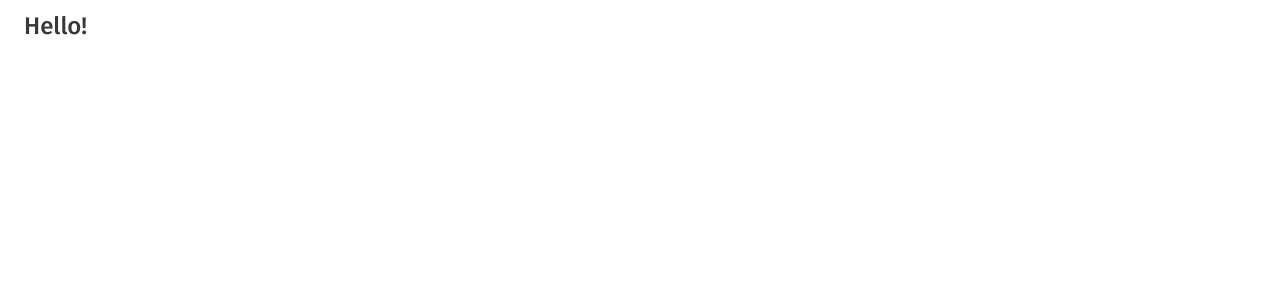
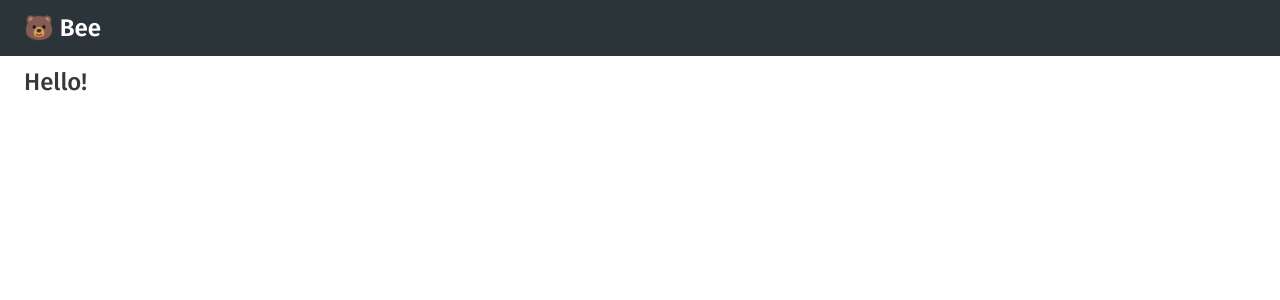
Before and after one commit to freddydc/bee-hive, a Next.js app: page / in a window 1280 px wide. Shown: the top 300 px of the page. Built offline with nearby package versions, Linux system fonts and the light colour scheme.

Commit message:
Add navbar

```diff
--- /dev/null
+++ b/components/Layout/Layout.tsx
@@ -0,0 +1,21 @@
+import Head from 'next/head'
+import { Navbar } from '@components/Navbar'
+
+type LayoutProps = {
+  title?: string
+  children: React.ReactNode
+}
+
+const SITE_BRAND = 'Bee'
+
+export const Layout = ({ children, title }: LayoutProps) => {
+  return (
+    <>
+      <Head>
+        <title>{!title ? SITE_BRAND : `${title} - ${SITE_BRAND}`}</title>
+      </Head>
+      <Navbar />
+      <main>{children}</main>
+    </>
+  )
+}
--- /dev/null
+++ b/components/Layout/index.ts
@@ -0,0 +1 @@
+export { Layout } from './Layout'
--- /dev/null
+++ b/components/Navbar/Navbar.module.css
@@ -0,0 +1,11 @@
+.navbar {
+  padding: 1rem 1.5rem;
+  background-color: #2a3439;
+}
+
+.logo {
+  font-size: 1.5rem;
+  line-height: 1.5rem;
+  font-weight: 600;
+  color: #fff;
+}
--- /dev/null
+++ b/components/Navbar/Navbar.tsx
@@ -0,0 +1,54 @@
+import styles from './Navbar.module.css'
+import { useEffect, useState } from 'react'
+import Link from 'next/link'
+
+type LogoProps = {
+  name: string
+}
+
+const BRANDS = ['🐻', '🐪']
+
+export const Navbar = () => {
+  return (
+    <header className={styles.navbar}>
+      <Logo name="Bee" />
+    </header>
+  )
+}
+
+function Logo({ name }: LogoProps) {
+  const [brandIndex, setBrandIndex] = useState(0)
+  const [isHovering, setIsHovering] = useState(false)
+
+  const toggleBrand = () => {
+    setIsHovering(!isHovering)
+  }
+
+  useEffect(() => {
+    if (!isHovering) return
+
+    const intervalId = setInterval(() => {
+      setBrandIndex(previousValue => {
+        const nextValue = previousValue + 1
+        if (nextValue >= BRANDS.length) return 0
+        return nextValue
+      })
+    }, 1000)
+
+    return () => {
+      clearTimeout(intervalId)
+    }
+  }, [isHovering])
+
+  return (
+    <Link href="/">
+      <a
+        className={styles.logo}
+        onMouseEnter={toggleBrand}
+        onMouseLeave={toggleBrand}
+      >
+        {BRANDS[brandIndex]} {name}
+      </a>
+    </Link>
+  )
+}
--- /dev/null
+++ b/components/Navbar/index.ts
@@ -0,0 +1 @@
+export { Navbar } from './Navbar'
--- a/pages/index.tsx
+++ b/pages/index.tsx
@@ -1,7 +1,12 @@
 import styles from '@styles/Home.module.css'
+import { Layout } from '@components/Layout'
 
 const Home = () => {
-  return <h1 className={styles.title}>Hello!</h1>
+  return (
+    <Layout>
+      <h1 className={styles.title}>Hello!</h1>
+    </Layout>
+  )
 }
 
 export default Home
--- a/tsconfig.json
+++ b/tsconfig.json
@@ -16,7 +16,8 @@
     "incremental": true,
     "baseUrl": ".",
     "paths": {
-      "@styles/*": ["styles/*"]
+      "@styles/*": ["styles/*"],
+      "@components/*": ["components/*"]
     }
   },
   "include": ["next-env.d.ts", "**/*.ts", "**/*.tsx"],
```
